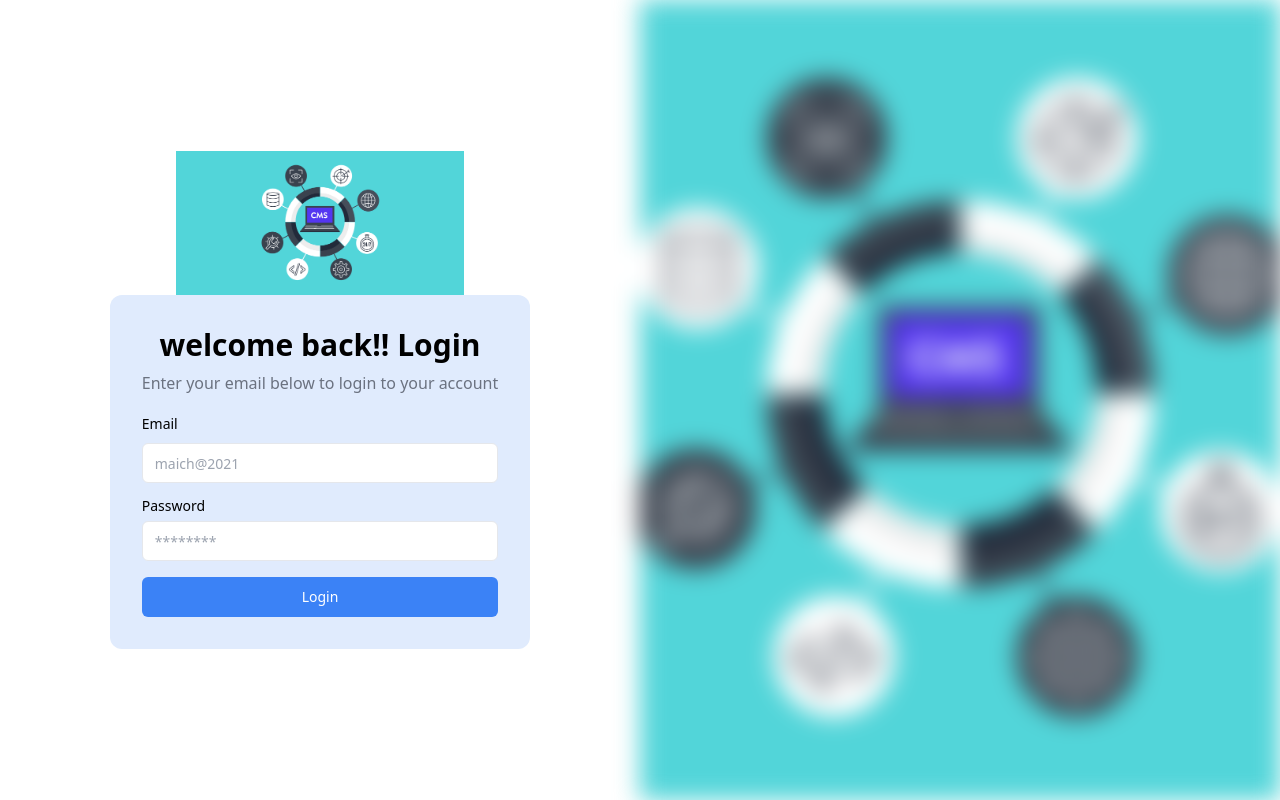
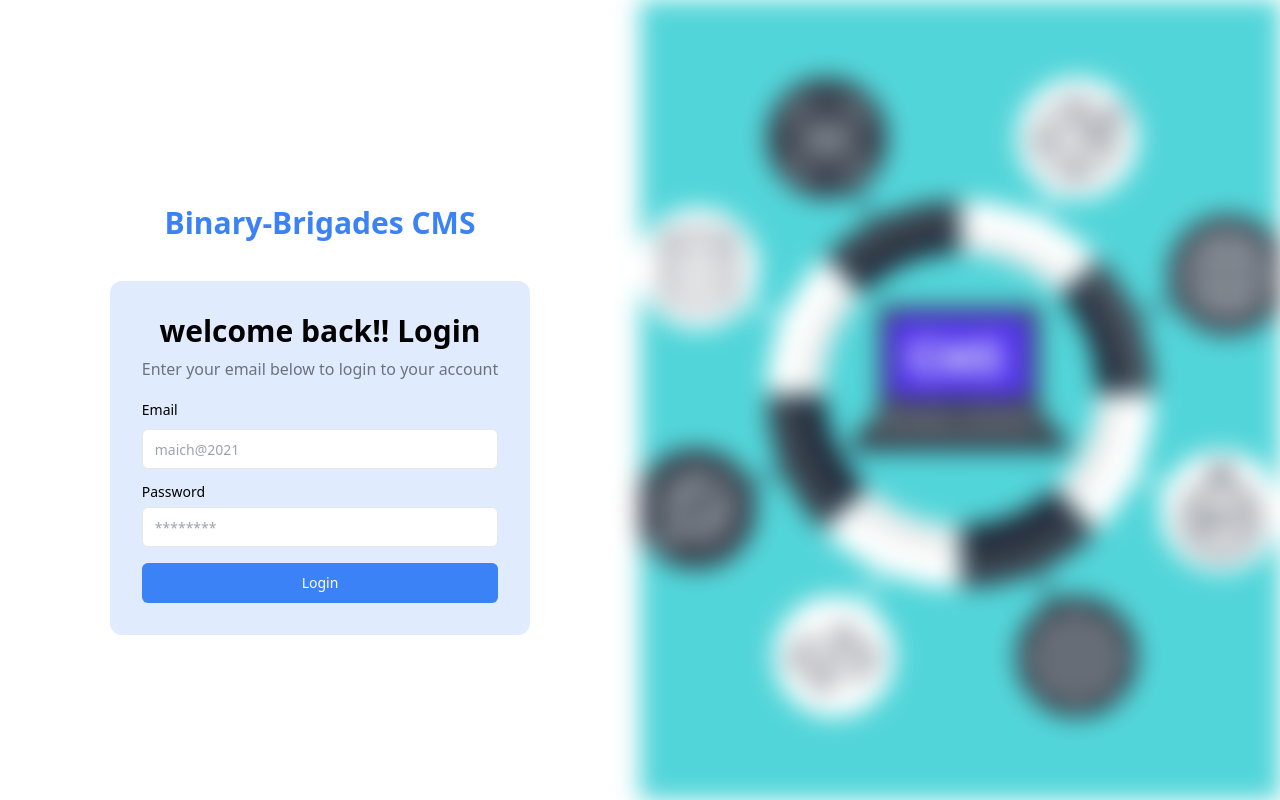
Before and after one commit to Binary-Brigades/BinaryBrigades-CMS-frontend, a React (Vite) app: page /Login in a window 1280 px wide. Built offline with nearby package versions, Linux system fonts and the light colour scheme; a web font is replaced by a local one.

Commit message:
Add title on login screen

```diff
--- a/src/App.jsx
+++ b/src/App.jsx
@@ -3,6 +3,7 @@ import { BrowserRouter as Router, Routes, Route } from "react-router-dom";
 import Homepage from "./pages/Homepage";
 import Login from "./pages/Login";
 import Edit from "./pages/Edit";
+import AddProject from "./pages/AddProject";
 
 
 function App() {
@@ -12,6 +13,8 @@ function App() {
         <Route path="/Login" element={<Login />} />
         <Route path="/" element={<Homepage />} />
         <Route path="/Edit" element={<Edit />} />
+        <Route path="*" element={<Homepage />} />
+        <Route path="/AddProject" element={<AddProject />} />
       </Routes>
     </Router>
   );
--- a/src/components/Header.jsx
+++ b/src/components/Header.jsx
@@ -55,9 +55,9 @@ function Header() {
     >
       <Toaster />
       <div className="w-[90%] max-w-[780px] flex flex-row justify-between bg-blue-200 py-5 px-4 rounded-br-xl md:rounded-br-2xl md:rounded-bl-2xl rounded-bl-xl">
-        <div className="md:text-2xl text-xl font-semibold lg:text-3xl text-blue-500">
+        <h1 className="md:text-2xl text-xl font-semibold lg:text-3xl text-blue-500">
           Binary-Brigades CMS
-        </div>
+        </h1>
         <div className="flex flex-row gap-2 md:gap-4 justify-center items-center ">
           <p className="hidden md:block text-lg font-semibold text-gray-500">
             Hello Maich
--- /dev/null
+++ b/src/pages/AddProject.jsx
@@ -0,0 +1,9 @@
+import React from 'react'
+
+function AddProject() {
+  return (
+    <div>AddProject</div>
+  )
+}
+
+export default AddProject
--- a/src/pages/Login.jsx
+++ b/src/pages/Login.jsx
@@ -76,13 +76,9 @@ function Login() {
       <Toaster />
       <div className="p-4 md:p-8 flex flex-col md:w-[50%]  items-center justify-center">
         <div className="w-full justify-center items-center flex">
-          <motion.img
-            initial={{ opacity: 0, y: -100 }}
-            animate={{ opacity: 1, y: 0 }}
-            transition={{ duration: 2 }}
-            src="/cms.png"
-            className="w-[50%]"
-          />
+          <motion.h1 className="md:text-2xl my-10 text-xl font-semibold lg:text-3xl text-blue-500">
+          Binary-Brigades CMS
+        </motion.h1>
         </div>
         <motion.div
           initial={{ opacity: 0, scale: 0.5 }}
```
